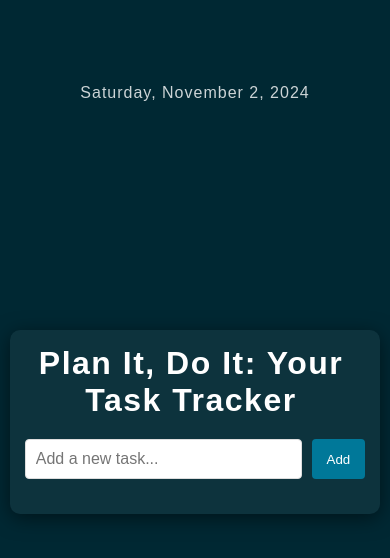
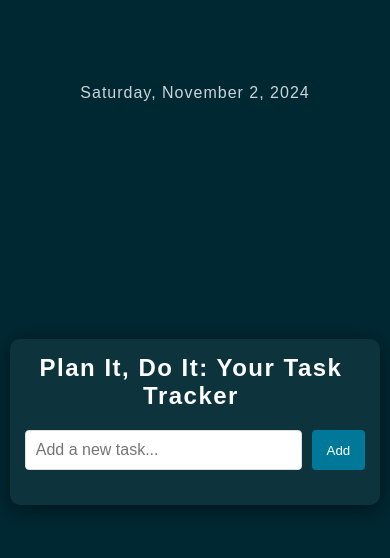
Before and after one commit to Akua-Adomako/GO2COD_WD_01, a plain HTML site: page index.html in a window 390 px wide. Drawn offline with Linux system fonts and the light colour scheme.

Commit message:
Update CSS styling

```diff
--- a/style.css
+++ b/style.css
@@ -178,4 +178,7 @@ button.delete:hover {
     padding: 15px;
     width: 95%;
   }
+    .main-heading {
+      font-size: 1.5em;
+    }
 }
```
